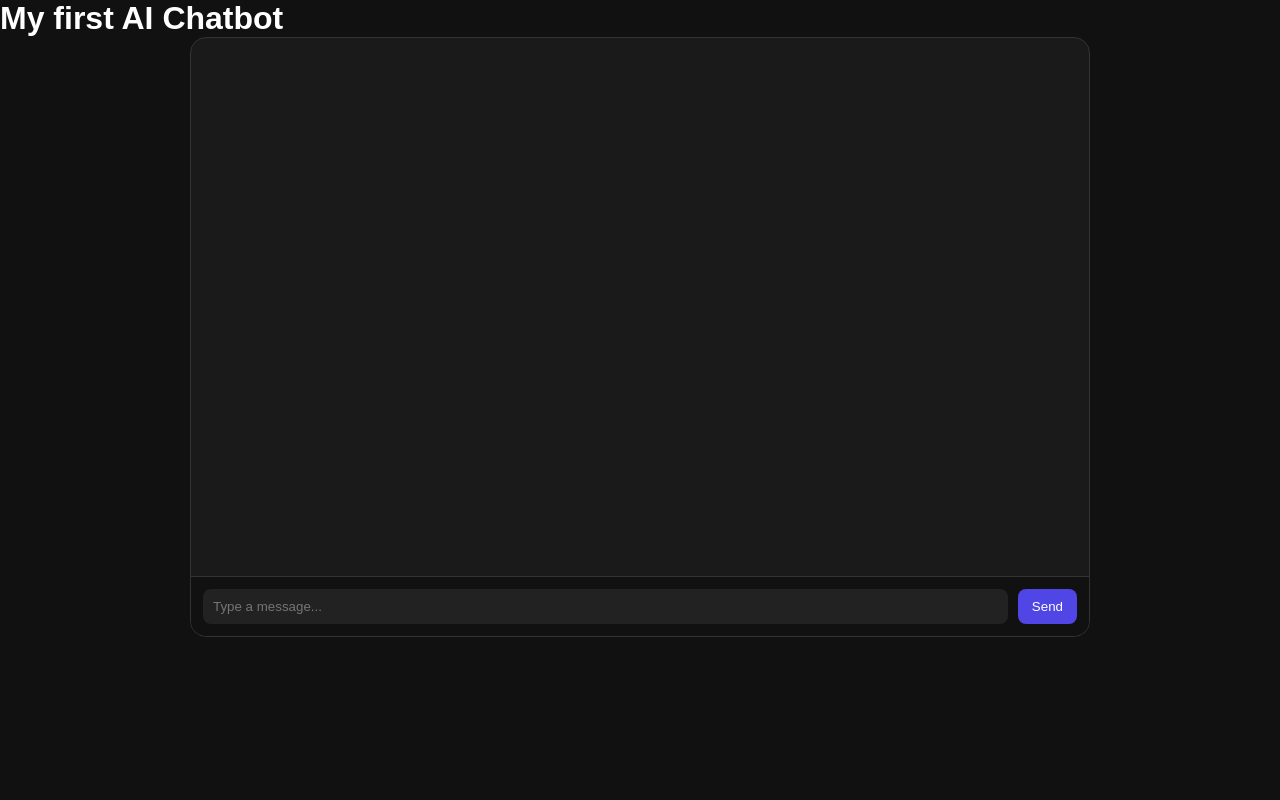
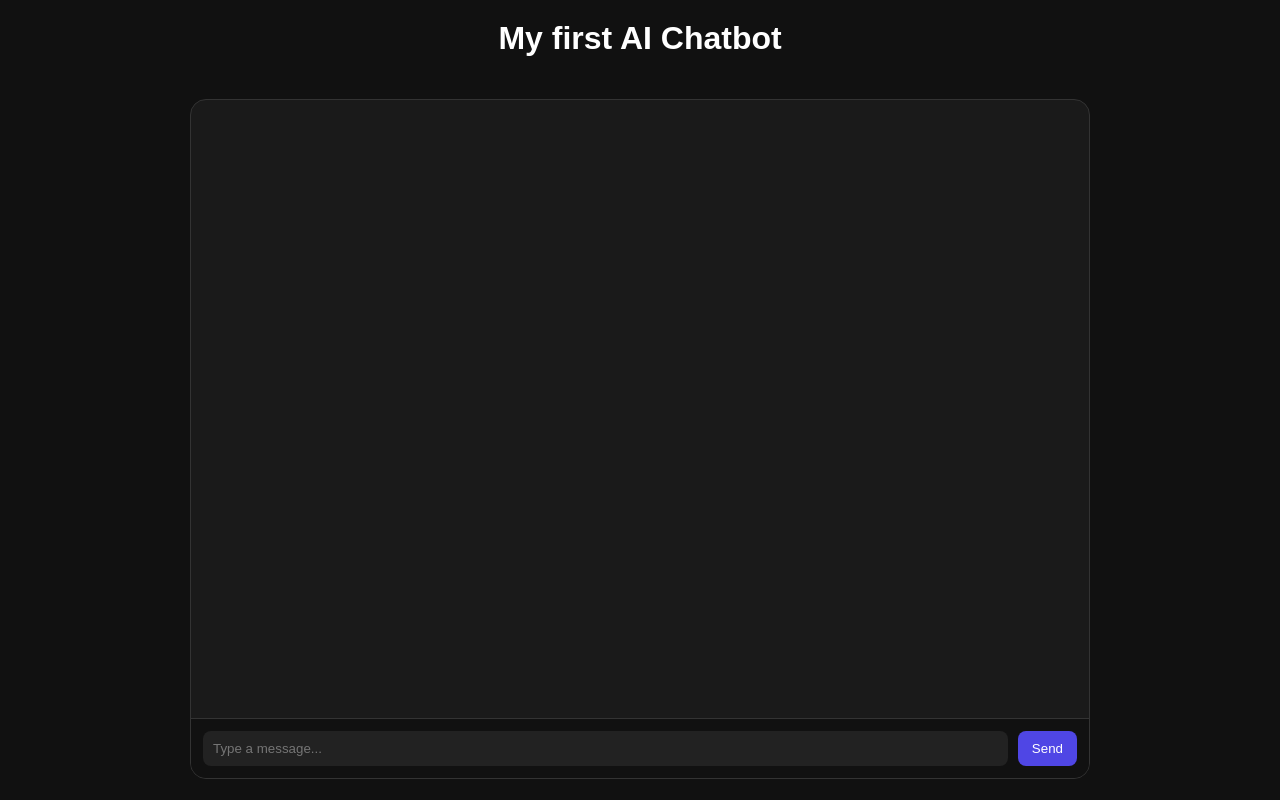
Before and after one commit to quintongillanders/aichatbot123, a React (Vite) app in the folder aichatbot/: page / in a window 1280 px wide. Built offline with nearby package versions, Linux system fonts and the light colour scheme.

Commit message:
fixed layout

```diff
--- a/aichatbot/src/App.css
+++ b/aichatbot/src/App.css
@@ -1,23 +1,19 @@
-* {
-  margin: 0;
-  padding: 0;
-  box-sizing: border-box;
-}
-
-body {
-  background: #111;
-  color: white;
-  font-family: Arial, sans-serif;
-}
-
-h1 {
-  text-align: center;
-  margin-top: 40px;
-}
-
 .app {
-  width: 100%;
   height: 100vh;
   display: flex;
   flex-direction: column;
 }
+
+/* title */
+h1 {
+  text-align: center;
+  padding: 20px 0;
+}
+
+/* centers chat box */
+.chat-wrapper {
+  flex: 1;
+  display: flex;
+  justify-content: center;
+  align-items: center;
+}
--- a/aichatbot/src/App.jsx
+++ b/aichatbot/src/App.jsx
@@ -1,10 +1,14 @@
 import Chat from "./Chat";
+import "./App.css";
 
 function App() {
   return (
     <div className="app">
       <h1>My first AI Chatbot</h1>
-      <Chat />
+
+      <div className="chat-wrapper">
+        <Chat />
+      </div>
     </div>
   );
 }
--- a/aichatbot/src/Chat.css
+++ b/aichatbot/src/Chat.css
@@ -6,10 +6,11 @@
   align-items: center;
 }
 
-/* the actual chat box */
 .chat-box {
   width: 900px;
-  height: 600px;
+  max-width: 95vw;
+  height: 700px;
+  max-height: 85vh;
   background: #1a1a1a;
   border: 1px solid #333;
   border-radius: 16px;
@@ -18,7 +19,6 @@
   overflow: hidden;
 }
 
-/* messages area */
 .messages {
   flex: 1;
   padding: 16px;
@@ -28,7 +28,6 @@
   gap: 10px;
 }
 
-/* message bubbles */
 .message {
   padding: 10px 12px;
   border-radius: 10px;
@@ -36,20 +35,16 @@
   word-wrap: break-word;
 }
 
-/* user message */
 .message.user {
   background: #4f46e5;
   align-self: flex-end;
-  color: white;
 }
 
-/* bot message */
 .message.bot {
   background: #2a2a2a;
   align-self: flex-start;
 }
 
-/* input area */
 .inputBar {
   display: flex;
   padding: 12px;
--- a/aichatbot/src/Chat.jsx
+++ b/aichatbot/src/Chat.jsx
@@ -1,22 +1,29 @@
-import { useState } from "react";
+import { useState, useRef, useEffect } from "react";
 import "./Chat.css";
 
 export default function Chat() {
   const [messages, setMessages] = useState([]);
   const [input, setInput] = useState("");
 
+  const messagesEndRef = useRef(null);
+
   const sendMessage = () => {
     if (!input.trim()) return;
 
-    const newMessage = {
+    const userMessage = {
       id: Date.now(),
       text: input,
-      role: "user"
+      role: "user",
     };
 
-    setMessages([...messages, newMessage]);
+    setMessages((prev) => [...prev, userMessage]);
     setInput("");
   };
+
+  // auto scroll
+  useEffect(() => {
+    messagesEndRef.current?.scrollIntoView({ behavior: "smooth" });
+  }, [messages]);
 
   return (
     <div className="chat">
@@ -28,6 +35,8 @@ export default function Chat() {
               {msg.text}
             </div>
           ))}
+
+          <div ref={messagesEndRef} />
         </div>
 
         <div className="inputBar">
@@ -35,6 +44,9 @@ export default function Chat() {
             value={input}
             onChange={(e) => setInput(e.target.value)}
             placeholder="Type a message..."
+            onKeyDown={(e) => {
+              if (e.key === "Enter") sendMessage();
+            }}
           />
 
           <button onClick={sendMessage}>Send</button>
@@ -42,7 +54,5 @@ export default function Chat() {
 
       </div>
     </div>
-
   );
-
 }
```
Lines whose indentation alone changed are shown as unchanged.
